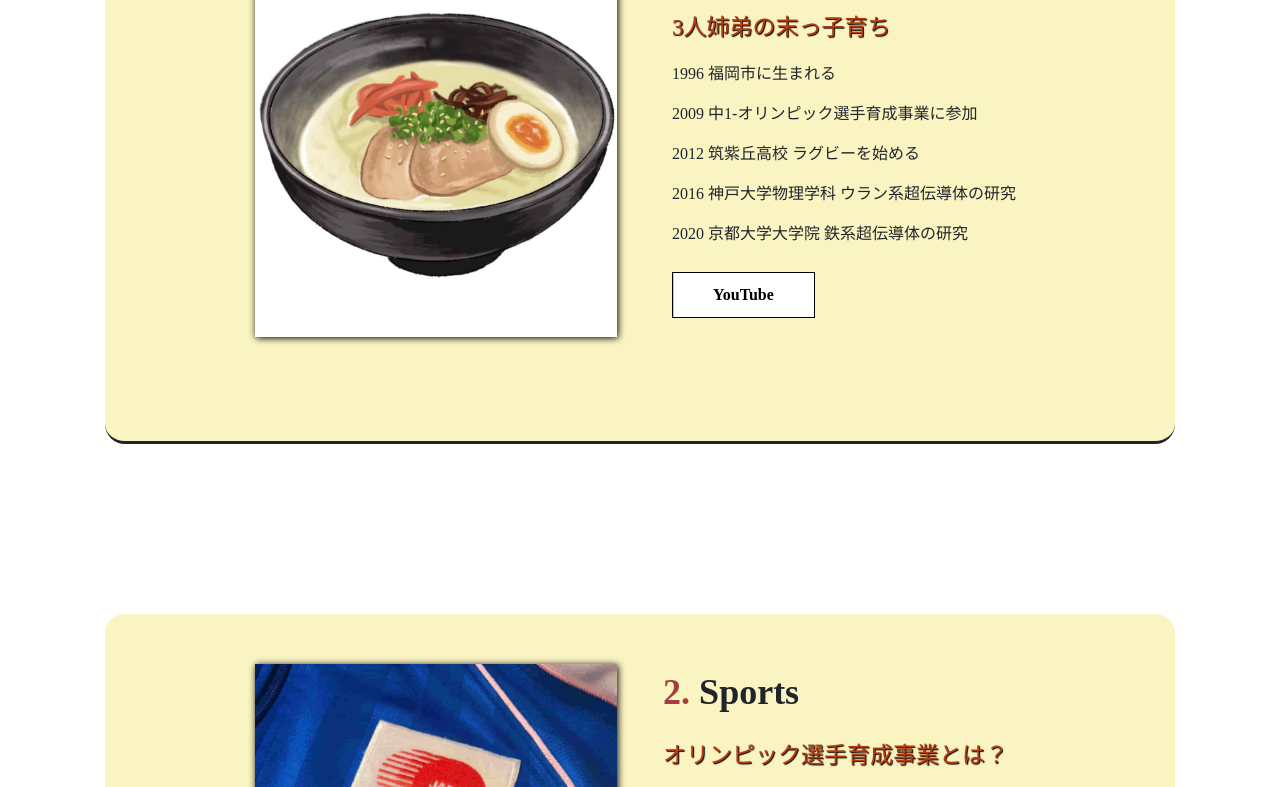
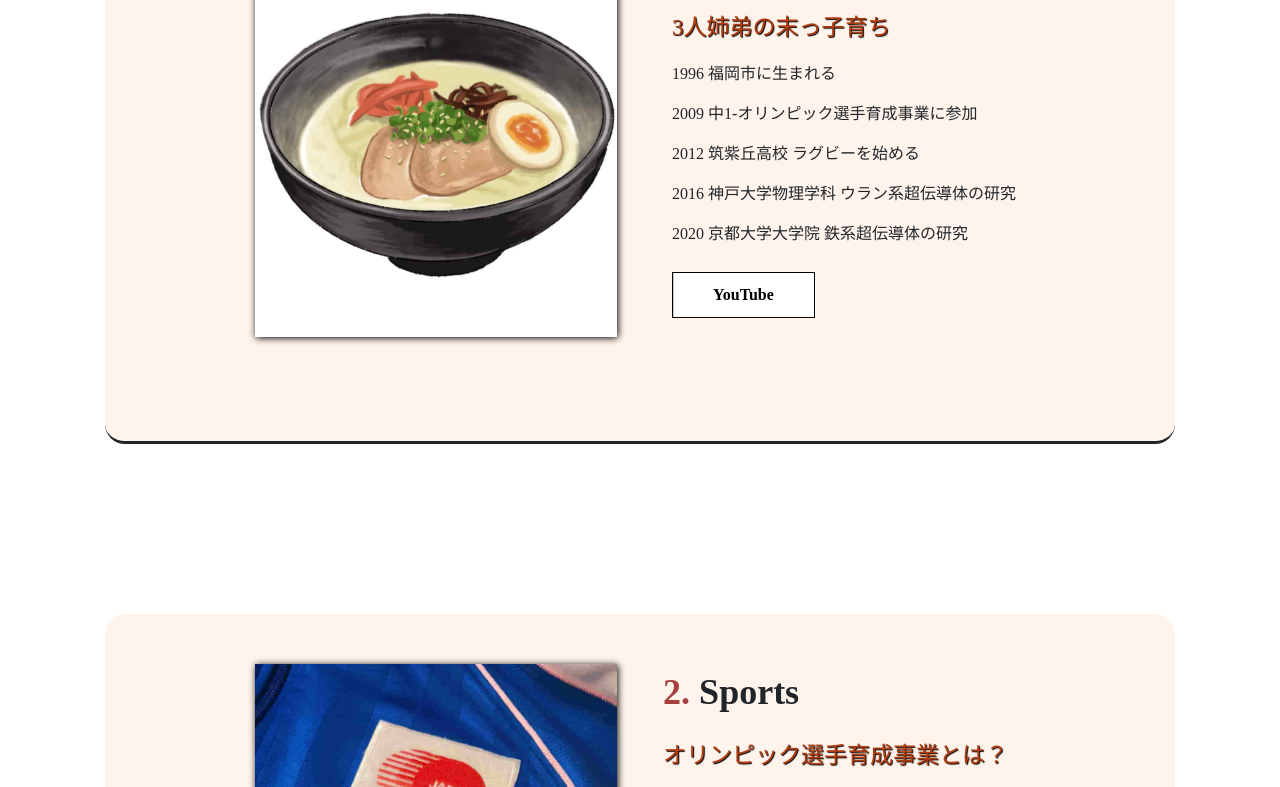
Before and after one commit to kazuya0208442/About-Me, a plain HTML site: page index.html in a window 1280 px wide. Shown: the part 1203-1990 px from the top of the page. Drawn offline with Linux system fonts and the light colour scheme; a web font is replaced by a local one.

Commit message:
change_main_color_#2

```diff
--- a/styles/breakpoints/_base.scss
+++ b/styles/breakpoints/_base.scss
@@ -158,7 +158,7 @@ body {
         @extend .flex;
         justify-content: space-between;
         padding: 15px;
-        background-color: rgba(238, 216, 55, 0.3);
+        background-color: rgba(255, 202, 167, 0.21);
         position: relative;
         z-index: 0;
         border-bottom-style: solid;
```
Also changed, not shown: styles/style.css, 1 other file.
